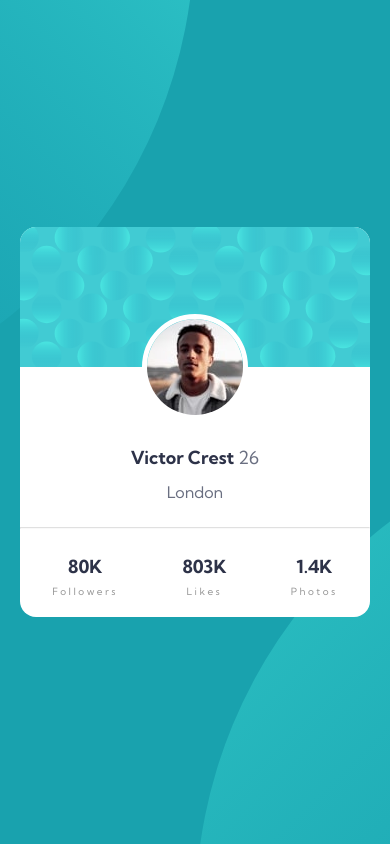
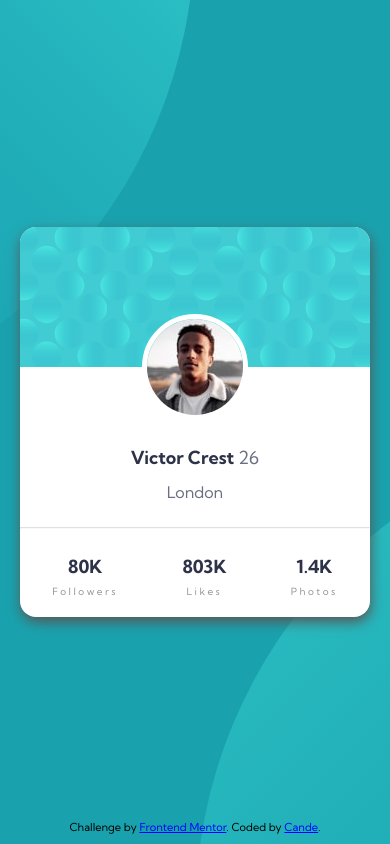
Before and after one commit to candelariachaves/fm-profile-card-component-main, a plain HTML site: page index.html in a window 390 px wide. Drawn offline with Linux system fonts and the light colour scheme.

Commit message:
[Fea] Added attributions and .gitignore

```diff
--- a/index.html
+++ b/index.html
@@ -44,5 +44,9 @@
       </div>
     </div>
   </div>
+  <div class="attribution">
+    Challenge by <a href="https://www.frontendmentor.io?ref=challenge" target="_blank">Frontend Mentor</a>.
+    Coded by <a href="https://www.github.com/candelariachaves" target="_blank">Cande</a>.
+  </div>
 </body>
 </html>
--- a/style.css
+++ b/style.css
@@ -22,6 +22,8 @@ body {
     background-color: white;
     border-radius: 1em;
     position: relative;
+    box-shadow: 1px 5px 13px 0px rgba(87,87,87,1);
+    z-index: 1;
 }
 
 .profile-pic {
@@ -59,6 +61,23 @@ hr {
     opacity: 0.3;
 }
 
+.attribution {
+    position: fixed;
+    right: 10px;
+    bottom: 10px;
+    font-size: 11px;
+    writing-mode: vertical-lr;
+    transform: rotate(180deg);
+}
+
+.attribution a:link, .attribution a:visited, .attribution a:active {
+    color: blue;
+}
+
+.attribution a:hover {
+    color: darkblue;
+}
+
 /*fonts*/
 h1 {
     color:hsl(229, 23%, 23%);
@@ -88,3 +107,14 @@ span, .info p {
     font-size: 10px;
     letter-spacing: 0.25em;
 }
+
+@media (max-width: 500px) {
+    .attribution {
+        position: absolute;
+        writing-mode: horizontal-tb;
+        transform: none;
+        width: 100%;
+        right: initial;
+        text-align: center;
+    }
+}
```
Also changed, not shown: 1 other file.
